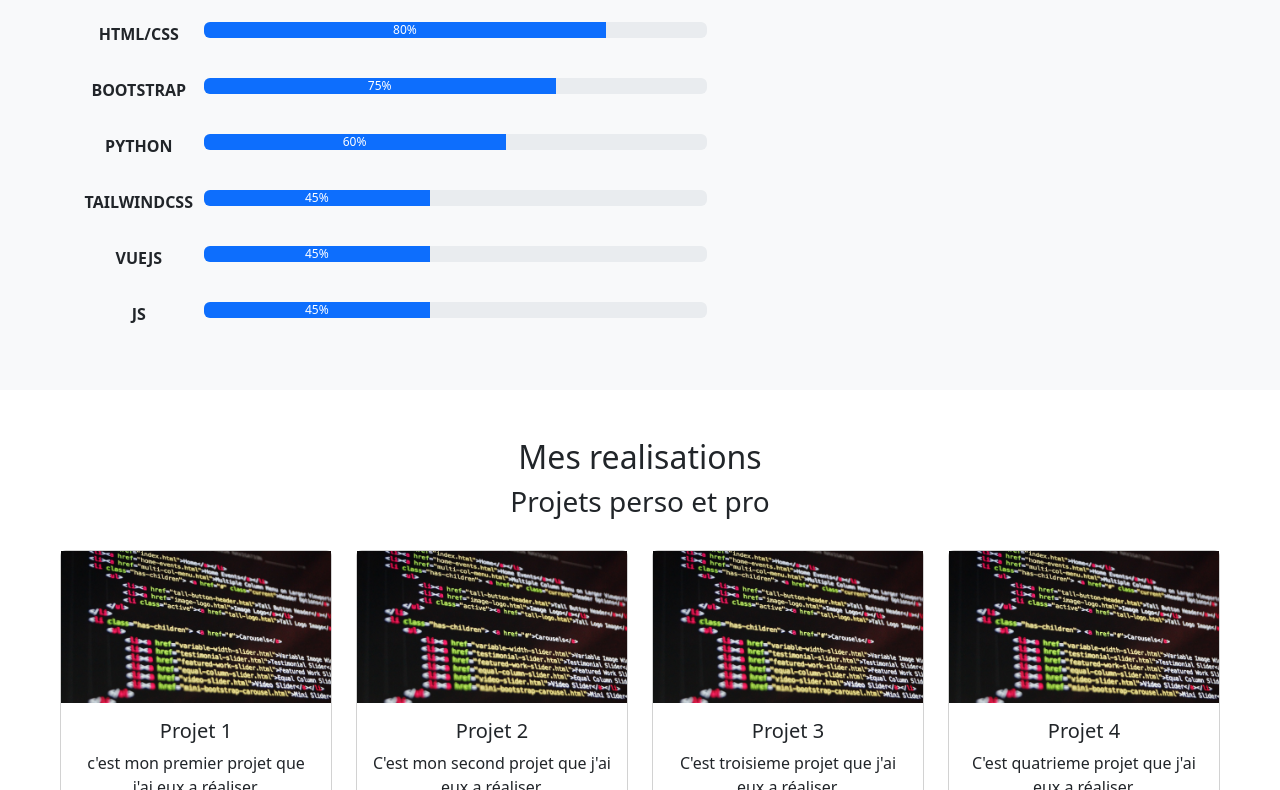
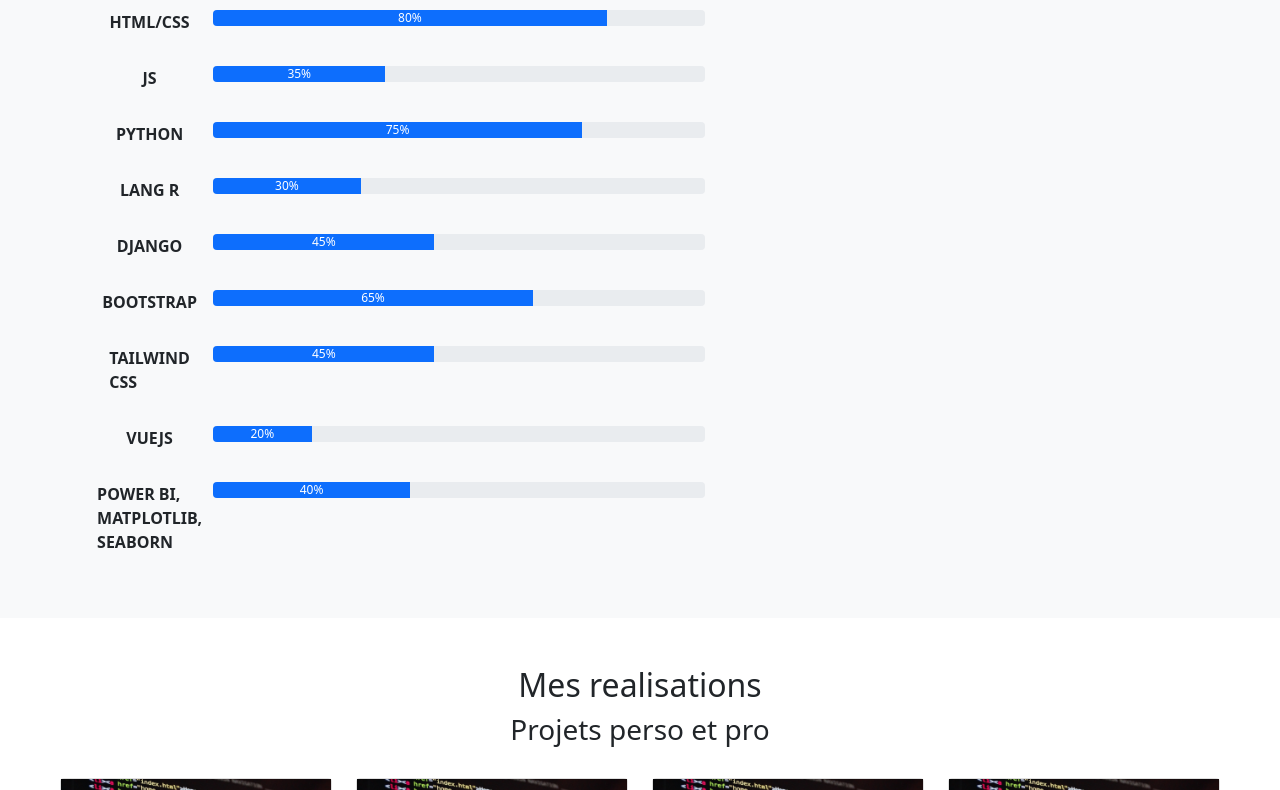
Before and after one commit to sarkisayeto/portfolio_kissotech, a website: page src/index.html in a window 1280 px wide. Shown: the part 746-1536 px from the top of the page. Drawn offline with nearby package versions, Linux system fonts and the light colour scheme.

Commit message:
mise a jour avec des animations

```diff
--- a/src/index.html
+++ b/src/index.html
@@ -14,6 +14,9 @@
         crossorigin="anonymous" referrerpolicy="no-referrer">
         <link rel="stylesheet" href="bootstrap-5.2.3-dist/css/bootstrap.min.css">
         <link rel="stylesheet" href="https://cdn.jsdelivr.net/npm/bootstrap@5.2.3/dist/css/bootstrap.min.css">
+        <link rel="stylesheet" href="https://cdn.jsdelivr.net/npm/aos@2.3.4/dist/aos.css" />
+        <link href="https://cdn.jsdelivr.net/npm/bootstrap@5.1.3/dist/css/bootstrap.min.css" rel="stylesheet">
+
 </head>
 
 <body>
@@ -30,16 +33,16 @@
                 <div class="collapse navbar-collapse justify-content-end" id="navbarNav">
                     <ul class="navbar-nav">
                         <li class="nav-item">
-                            <a class="nav-link" href="#kissotech">Qui suis-je ?</a>
+                            <a class="nav-link fw-bold fst-italic" href="#kissotech">Qui suis-je ?</a>
                         </li>
                         <li class="nav-item">
-                            <a class="nav-link" href="#expertise">Expertises</a>
+                            <a class="nav-link fw-bold fst-italic" href="#expertise">Expertises</a>
                         </li>
                         <li class="nav-item">
-                            <a class="nav-link" href="#portfolio">Portfolio</a>
+                            <a class="nav-link fw-bold fs-6 fst-italic" href="#portfolio">Portfolio</a>
                         </li>
                         <li class="nav-item">
-                            <a class="nav-link" href="#contact">Contact</a>
+                            <a class="nav-link fw-bold fs-7 fst-italic" href="#contact">Contact</a>
                         </li>
                     </ul>
                 </div>
@@ -49,14 +52,14 @@
 
     <main>
         <section id="kissotech" class="my-5">
-            <div class="container">
+            <div class="container ">
                 <div class="row gy-4 align-items-center gy-md-0">
-                    <div class="col-12 col-md-6">
-                        <h3 class="fw-light pt-4 ">Je suis Sarkis EKPINDA, En tant qu'étudiant avec des connaissances en informatique,
-                            je suis passionné par l'apprentissage des nouvelles technologies et la résolution de problèmes.
-                        </h3>
-                        <h2 class="fw-bold">Bienvenue dans mon univers créatif</h2>
-                        <a href=""><button class="btn btn-primary mt-5">Allez vers mon CV</button></a>
+                    <div class=" col-12 col-md-6">
+                        <h2 class="typed-container fw-light pt-4 ">
+                            <span id="bienvenue"></span>
+                        </h2>
+
+                        <a href=""><button class=" CV btn btn-primary mt-5">Allez vers mon CV</button></a>
                     </div>
                     <div class="col-12 col-md-6">
                         <img src="image/375069042_282641714519177_3944174915319967892_n.jpg" alt=" ma photo" width="100%">
@@ -68,7 +71,7 @@
 
         <section id="expertise" class="py-5 bg-light">
             <div class="container ">
-                <h2 class="fw-bold text-center" >Mes Compétences</h2>
+                <h2 class="fw-bold text-center" data-aos="zoom-in">Mes Compétences</h2>
                 <div class="row gy mt-4 text-uppercase">
                     <div class="col-12 col-md-7">
                         <div class=" row bg-whith p-3">
@@ -78,9 +81,69 @@
                                 </div>
                             </div>
                             <div class="col">
-                                <div class="progress" data-bs-toggle="tooltip">
-                                    <div class="progress-bar" role="progressbar" style="width: 80%;" aria-valuenow="10"
+                                <div class="progress" data-bs-toggle="tooltip" title="80%">
+                                    <div class="progress-bar" role="progressbar" style="width: 0%;" aria-valuenow="80"
                                      aria-valuemin="0" aria-valuemax="100">80%</div>
+                                </div>
+                            </div>
+                        </div>
+                    </div>
+                    <div class="col-12 col-md-7">
+                        <div class=" row bg-whith p-3">
+                            <div class="col col-5 col-sm-4 col-md-3 col-xl-2">
+                                <div class="d-flex justify-content-center">
+                                    <p class=" fw-bold m-0">js</p>
+                                </div>
+                            </div>
+                            <div class="col">
+                                <div class="progress" data-bs-toggle="tooltip" title="35%">
+                                    <div class="progress-bar" role="progressbar" style="width: 0%;" aria-valuenow="35"
+                                    aria-valuemin="0" aria-valuemax="100">35%</div>
+                                </div>
+                            </div>
+                        </div>
+                    </div>
+                    <div class="col-12 col-md-7">
+                        <div class=" row bg-whith p-3">
+                            <div class="col col-5 col-sm-4 col-md-3 col-xl-2">
+                                <div class="d-flex justify-content-center">
+                                    <p class=" fw-bold m-0">python</p>
+                                </div>
+                            </div>
+                            <div class="col">
+                                <div class="progress" data-bs-toggle="tooltip" title="75%">
+                                    <div class="progress-bar" role="progressbar" style="width: 0%;" aria-valuenow="75"
+                                    aria-valuemin="0" aria-valuemax="100">75%</div>
+                                </div>
+                            </div>
+                        </div>
+                    </div>
+                    <div class="col-12 col-md-7">
+                        <div class=" row bg-whith p-3">
+                            <div class="col col-5 col-sm-4 col-md-3 col-xl-2">
+                                <div class="d-flex justify-content-center">
+                                    <p class=" fw-bold m-0">Lang R</p>
+                                </div>
+                            </div>
+                            <div class="col">
+                                <div class="progress" data-bs-toggle="tooltip" title="30%">
+                                    <div class="progress-bar" role="progressbar" style="width: 0%;" aria-valuenow="30"
+                                    aria-valuemin="0" aria-valuemax="100">30%</div>
+                                </div>
+                            </div>
+                        </div>
+                    </div>
+                    <div class="col-12 col-md-7">
+                        <div class=" row bg-whith p-3">
+                            <div class="col col-5 col-sm-4 col-md-3 col-xl-2">
+                                <div class="d-flex justify-content-center">
+                                    <p class=" fw-bold m-0">DJANGO</p>
+                                </div>
+                            </div>
+                            <div class="col">
+                                <div class="progress" data-bs-toggle="tooltip" title="45%">
+                                    <div class="progress-bar" role="progressbar" style="width: 0%;" aria-valuenow="45"
+                                     aria-valuemin="0" aria-valuemax="100">45%</div>
                                 </div>
                             </div>
                         </div>
@@ -93,26 +156,10 @@
                                 </div>
                             </div>
                             <div class="col">
-                                <div class="progress" data-bs-toggle="tooltip" title="75%">
-                                    <div class="progress-bar" role="progressbar" style="width: 70%;" aria-valuenow="10"
-                                    aria-valuemin="0" aria-valuemax="100">75%</div>
+                                <div class="progress" data-bs-toggle="tooltip" title="65%">
+                                    <div class="progress-bar" role="progressbar" style="width: 0%;" aria-valuenow="65"
+                                    aria-valuemin="0" aria-valuemax="100">65%</div>
                                </div>
-                            </div>
-                        </div>
-                    </div>
-
-                    <div class="col-12 col-md-7">
-                        <div class=" row bg-whith p-3">
-                            <div class="col col-5 col-sm-4 col-md-3 col-xl-2">
-                                <div class="d-flex justify-content-center">
-                                    <p class=" fw-bold m-0">python</p>
-                                </div>
-                            </div>
-                            <div class="col">
-                                <div class="progress" data-bs-toggle="tooltip" title="75%">
-                                    <div class="progress-bar" role="progressbar" style="width: 60%;" aria-valuenow="10"
-                                    aria-valuemin="0" aria-valuemax="100">60%</div>
-                                </div>
                             </div>
                         </div>
                     </div>
@@ -121,12 +168,12 @@
                         <div class=" row bg-whith p-3 uppercase">
                             <div class="col col-5 col-sm-4 col-md-3 col-xl-2">
                                 <div class="d-flex justify-content-center">
-                                    <p class=" fw-bold m-0">tailwindcss</p>
+                                    <p class=" fw-bold m-0">tailwind CSS</p>
                                 </div>
                             </div>
                             <div class="col">
-                                <div class="progress" data-bs-toggle="tooltip" title="25%">
-                                    <div class="progress-bar" role="progressbar" style="width: 45%;" aria-valuenow="10"
+                                <div class="progress" data-bs-toggle="tooltip" title="45%">
+                                    <div class="progress-bar" role="progressbar" style="width: 0%;" aria-valuenow="45"
                                      aria-valuemin="0" aria-valuemax="100">45%</div>
                                 </div>
                             </div>
@@ -140,9 +187,9 @@
                                 </div>
                             </div>
                             <div class="col">
-                                <div class="progress" data-bs-toggle="tooltip" title="25%">
-                                    <div class="progress-bar" role="progressbar" style="width: 45%;" aria-valuenow="10"
-                                     aria-valuemin="0" aria-valuemax="100">45%</div>
+                                <div class="progress" data-bs-toggle="tooltip" title="20%">
+                                    <div class="progress-bar" role="progressbar" style="width: 0%;" aria-valuenow="20"
+                                     aria-valuemin="0" aria-valuemax="100">20%</div>
                                 </div>
                             </div>
                         </div>
@@ -151,24 +198,25 @@
                         <div class=" row bg-whith p-3">
                             <div class="col col-5 col-sm-4 col-md-3 col-xl-2">
                                 <div class="d-flex justify-content-center">
-                                    <p class=" fw-bold m-0">js</p>
+                                    <p class=" fw-bold m-0"> Power BI, Matplotlib, Seaborn</p>
                                 </div>
                             </div>
                             <div class="col">
-                                <div class="progress" data-bs-toggle="tooltip" title="50%">
-                                    <div class="progress-bar" role="progressbar" style="width: 45%;" aria-valuenow="10"
-                                    aria-valuemin="0" aria-valuemax="100">45%</div>
+                                <div class="progress" data-bs-toggle="tooltip" title="40%">
+                                    <div class="progress-bar" role="progressbar" style="width: 0%;" aria-valuenow="40"
+                                     aria-valuemin="0" aria-valuemax="100">40%</div>
+                                </div>
                             </div>
                         </div>
                     </div>
-                    </div>
+
+
                 </div>
-            </div>
 
         </section>
         <section id="portfolio" class="py-5 text-center">
             <div class="container">
-                <h2 class="text-center">Mes realisations</h2>
+                <h2 class="text-center"data-aos="zoom-in">Mes realisations</h2>
                 <h3 class="fw-light text-center">Projets perso et pro</h3>
             </div>
             <div class=" row mx-5 py-4 h-auto">
@@ -292,7 +340,7 @@
                         <img src="image/istockphoto-1356364268-1024x1024.jpg" alt="mon quatrieme image">
                         <div class="card-body">
                             <h5 class="card-title">Projet 4</h5>
-                            <p class="card-text">C'est quatrieme projet que j'ai eux a réaliser. </p>
+                            <p class="card-text">C'est le quatrieme projet que j'ai eux a réaliser. </p>
                             <a class="btn btn-primary" data-bs-toggle="offcanvas" data-bs-target="#infoprojet4"> Aller
                                 plus loin</a>
                             <div class="offcanvas offcanvas-bottom h-100" tabindex="-1" id="infoprojet4"
@@ -329,7 +377,7 @@
             </div>
         </section>
         <section class="bg-light py-5">
-            <div class="container text-md-center">
+            <div class="container text-md-center" data-aos="zoom-in">
                 <h1>Contactez-moi</h1>
             </div>
             <div class="row py-4 px-5">
@@ -346,16 +394,20 @@
                             <label for="prenom" class="form-label"> Prenom(s)</label>
                             <input type="prenom" class="form-control" id="prenom">
                         </div>
-                        <div class="">
+                        <div class="col-6">
                             <label for="email" class="form-label">E-mail</label>
                             <input type="email" class="form-control" id="email">
+                        </div>
+                        <div class="col-6">
+                            <label for="num" class="form-label">Numero</label>
+                            <input type="tel" class="form-control" id="num">
                         </div>
                         <div class="">
                             <label for="texte" class="form-label">Message</label>
                             <textarea class="form-control" id="texte" rows="3"></textarea>
                         </div>
                         <div class="">
-                            <button class="btn btn-primary w-100" type="submit">soumettre</button>
+                            <button class=" contact btn btn-primary w-100" type="submit">soumettre</button>
                         </div>
 
                     </form>
@@ -366,8 +418,8 @@
 
     </main>
     <!--Le footer de ma page personnel-->
-    <footer id="contact" class="border-top">
-        <div class="container row px-5 py-5">
+    <footer id="contact" class="border-top card-footer ">
+        <div class="container row px-5 py-5 align-content-md-between ">
             <div class="col-12 mt-5 col-md-4">
                 <div class=" col-12 col-md-4">
                     <a class="navbar-brand text-uppercase fw-bold" href="#">
@@ -427,22 +479,95 @@
             </div>
         </div>
         </div>
-        <script>var tooltipTriggerList = [].slice.call(document.querySelectorAll('[data-bs-toggle="tooltip"]'))
+        <script>
+            var tooltipTriggerList = [].slice.call(document.querySelectorAll('[data-bs-toggle="tooltip"]'))
             var tooltipList = tooltipTriggerList.map(function (tooltipTriggerEl) {
                 return new bootstrap.Tooltip(tooltipTriggerEl)
-            })</script>
+            })
+        </script>
+
         <script src="https://code.jquery.com/jquery-3.3.1.slim.min.js"
             integrity="sha384-q8i/X+965DzO0rT7abK41JStQIAqVgRVzpbzo5smXKp4YfRvH+8abtTE1Pi6jizo"
-            crossorigin="anonymous"></script>
+            crossorigin="anonymous">
+        </script>
+
         <script src="https://cdn.jsdelivr.net/npm/popper.js@1.14.7/dist/umd/popper.min.js"
             integrity="sha384-UO2eT0CpHqdSJQ6hJty5KVphtPhzWj9WO1clHTMGa3JDZwrnQq4sF86dIHNDz0W1"
-            crossorigin="anonymous"></script>
+            crossorigin="anonymous">
+        </script>
+
         <script src="https://cdn.jsdelivr.net/npm/bootstrap@4.3.1/dist/js/bootstrap.min.js"
             integrity="sha384-JjSmVgyd0p3pXB1rRibZUAYoIIy6OrQ6VrjIEaFf/nJGzIxFDsf4x0xIM+B07jRM"
-            crossorigin="anonymous"></script>
+            crossorigin="anonymous">
+        </script>
+
+        <script>
+            document.addEventListener('DOMContentLoaded', function() {
+            AOS.init({
+            duration: 1500, // Durée de l'animation
+            once: false // Pour jouer l'animation une seule fois
+            });
+                });
+        </script>
+
+        <script>
+            document.addEventListener('DOMContentLoaded', function() {
+            gsap.from(".card", {
+            duration: 1.5,
+            opacity: 0,
+            y: 50,
+            stagger: 0.2,
+            ease: "power2.out"
+             });
+         });
+        </script>
+
+        <script>
+            document.addEventListener('DOMContentLoaded', function() {
+               const element = document.querySelectorAll('.card, .nav-link, .CV, .contact');
+
+            element.forEach(element => {
+                element.addEventListener('mouseenter', () => {
+                gsap.to(element, { scale: 1.05, duration: 0.3, ease: "power2.out" });
+            });
+                element.addEventListener('mouseleave', () => {
+                gsap.to(element, { scale: 1, duration: 0.3, ease: "power2.out" });
+                });
+            });
+        });
+        </script>
+
+        <script>
+        document.addEventListener('DOMContentLoaded', function() {
+            var typed = new Typed('#bienvenue', {
+                strings: ["Je suis Sarkis EKPINDA,En tant qu'étudiant avec des connaissances en informatique, je suis passionné par l'apprentissage des nouvelles technologies et la résolution de problèmes. Bienvenue dans mon univers créatif."],
+                typeSpeed: 75,
+                backSpeed: 50,
+                backDelay: 6000,
+                startDelay: 500,
+                loop: true,
+            });
+        });
+        </script>
+        <script>
+            document.addEventListener('DOMContentLoaded', function() {
+                const progressBar = document.querySelectorAll('.progress-bar');
+                setTimeout(() => {
+                    progressBar.forEach(bar =>{
+                        bar.style.width = bar.getAttribute('aria-valuenow') + '%';
+                    });
+                }, 1000); // Delay to start the animation after page load
+            });
+        </script>
+
     </footer>
 
     <script src="bootstrap-5.2.3-dist/js/bootstrap.bundle.min.js"></script>
+    <script src="https://cdn.jsdelivr.net/npm/aos@2.3.4/dist/aos.js"></script>
+    <script src="https://cdnjs.cloudflare.com/ajax/libs/gsap/3.11.2/gsap.min.js"></script>
+    <script src="https://cdn.jsdelivr.net/npm/typed.js@2.0.12"></script>
+
+
 </body>
 
 </html>
```
